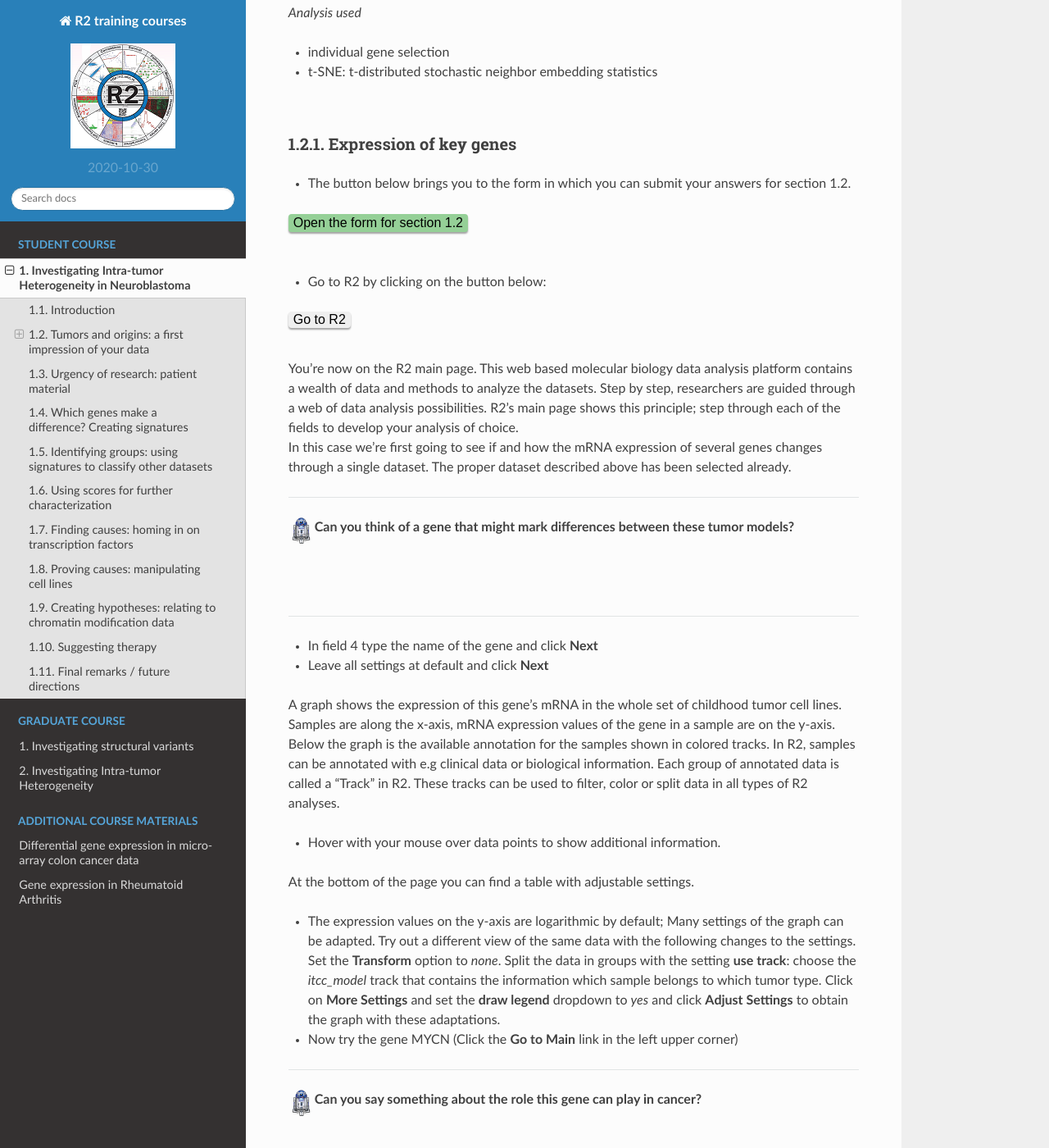
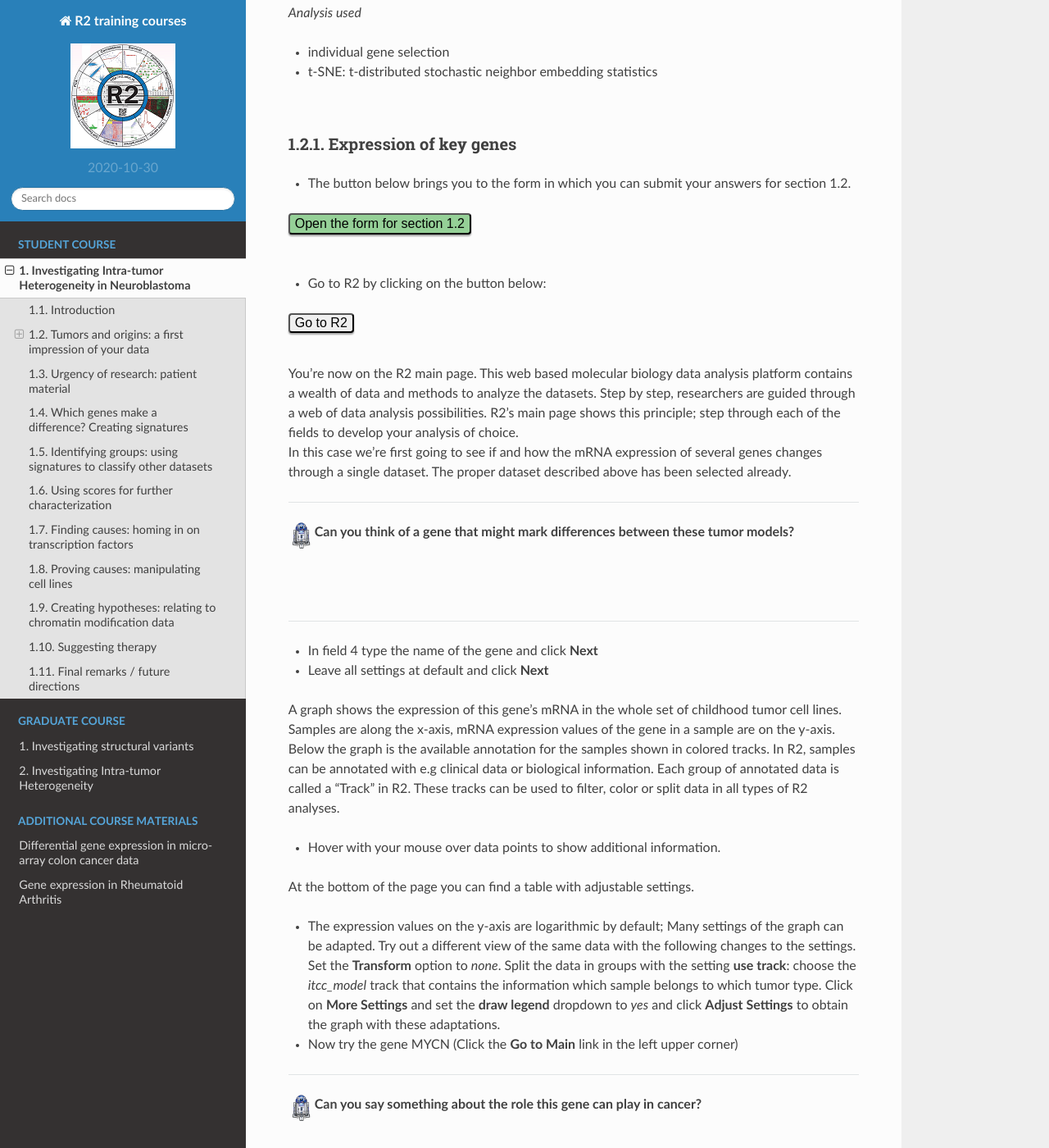
Before and after one commit to antronerds/r2-training-courses, a Sphinx documentation site: the page built from docs/Investigating_Tumor_Heterogeneity_student_version_bu.md, in a window 1280 px wide and 1400 px high, scrolled down 2040 px. Shown: the whole window at 82% size. Built offline with Sphinx 7.4.7 and the Read the Docs theme 2.0.0, drawn with Linux system fonts in a browser that asks for light colours; pages that are not in the unit, such as notebooks, are missing from menus.

Commit message:
color buttons forms

```diff
--- a/docs/_static/css/r2tutorials.css
+++ b/docs/_static/css/r2tutorials.css
@@ -31,7 +31,6 @@ Creates an R2 did you know box; a table containing header with R2D2 image
 button.course {
 	border-radius: 4px;
 	box-shadow: 0 2px 2px 0 rgba(0,0,0,0.22), 0 2px 2px 0 rgba(0,0,0,0.17);
-	border:1px #AAA;
 }
 
 button.course:hover {
```
